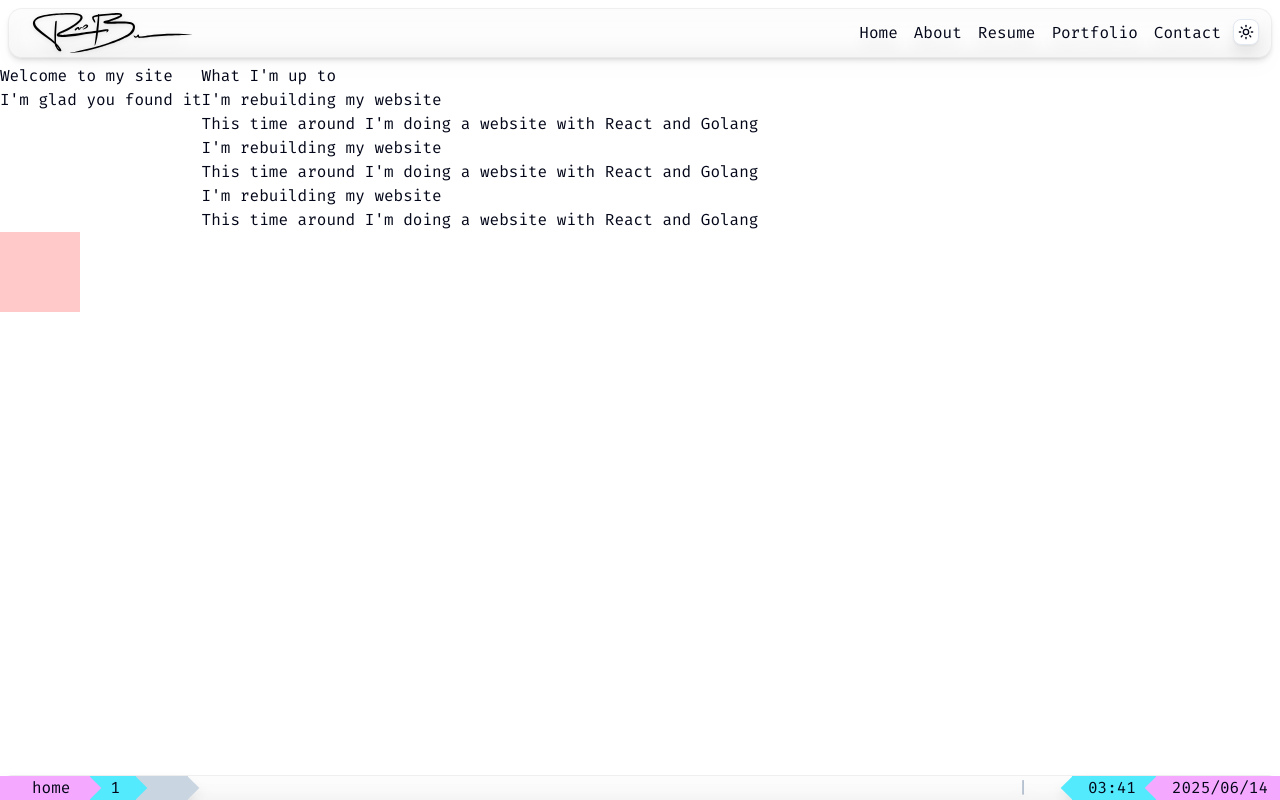
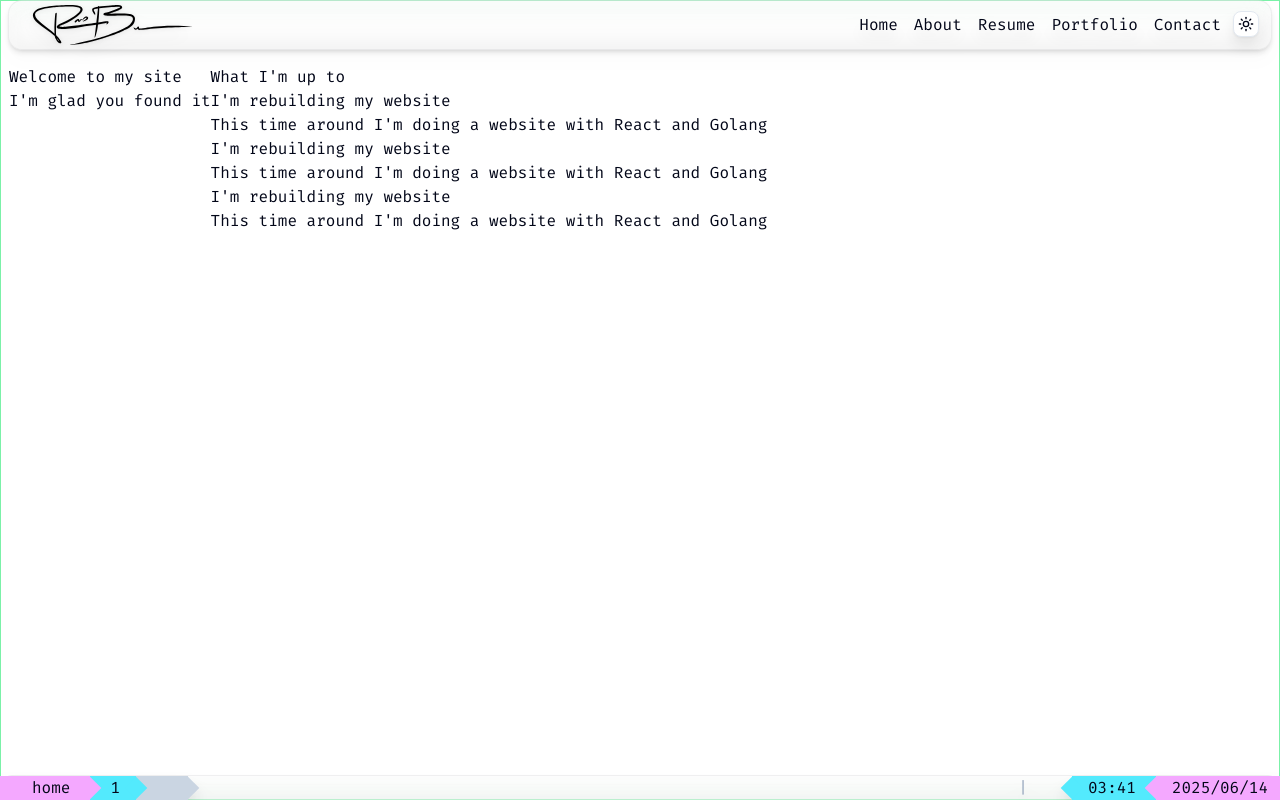
Before and after one commit to ronbarrantes/site_2025, a React (Vite) app in the folder frontend/: page / in a window 1280 px wide. Built offline with nearby package versions, Linux system fonts and the light colour scheme; some icons are missing.

Commit message:
Add some changes

```diff
--- a/frontend/src/components/Header.tsx
+++ b/frontend/src/components/Header.tsx
@@ -100,8 +100,8 @@ export const Header = ({ className }: { className: string }) => {
   const [logoColorIdx, setLogoColorIdx] = useState<number>(3);
 
   return (
-    <div className={classNames(className)}>
-      <header className="glass m-2 flex items-center justify-between rounded-xl border p-1 drop-shadow-xl">
+    <div className={classNames("px-2", className)}>
+      <header className="glass flex items-center justify-between rounded-xl border p-1 drop-shadow-xl">
         <span>
           <CustomNavLink
             onMouseOver={() => {
--- a/frontend/src/pages/Home.tsx
+++ b/frontend/src/pages/Home.tsx
@@ -2,7 +2,7 @@ export const Home = () => {
   // contains a blurp of me welcoming to my site
   // the things that I'm doing right now
   return (
-    <div className="flex">
+    <div className="block sm:flex">
       <div>
         <h1>Welcome to my site</h1>
         <span>I'm glad you found it</span>
--- a/frontend/src/pages/Root.tsx
+++ b/frontend/src/pages/Root.tsx
@@ -9,9 +9,8 @@ export const Root = () => {
   return (
     <div className="relative flex min-h-screen flex-col">
       <Header className="fixed top-0 left-0 z-20 w-full" />
-      <main className="flex-1 py-16">
+      <main className="container flex-1 border border-green-300 px-2 py-16">
         <Outlet />
-        <div className="h-20 w-20 bg-red-200"></div>
       </main>
       <Footer className="fixed bottom-0 left-0 z-20 w-full" />
     </div>
```
